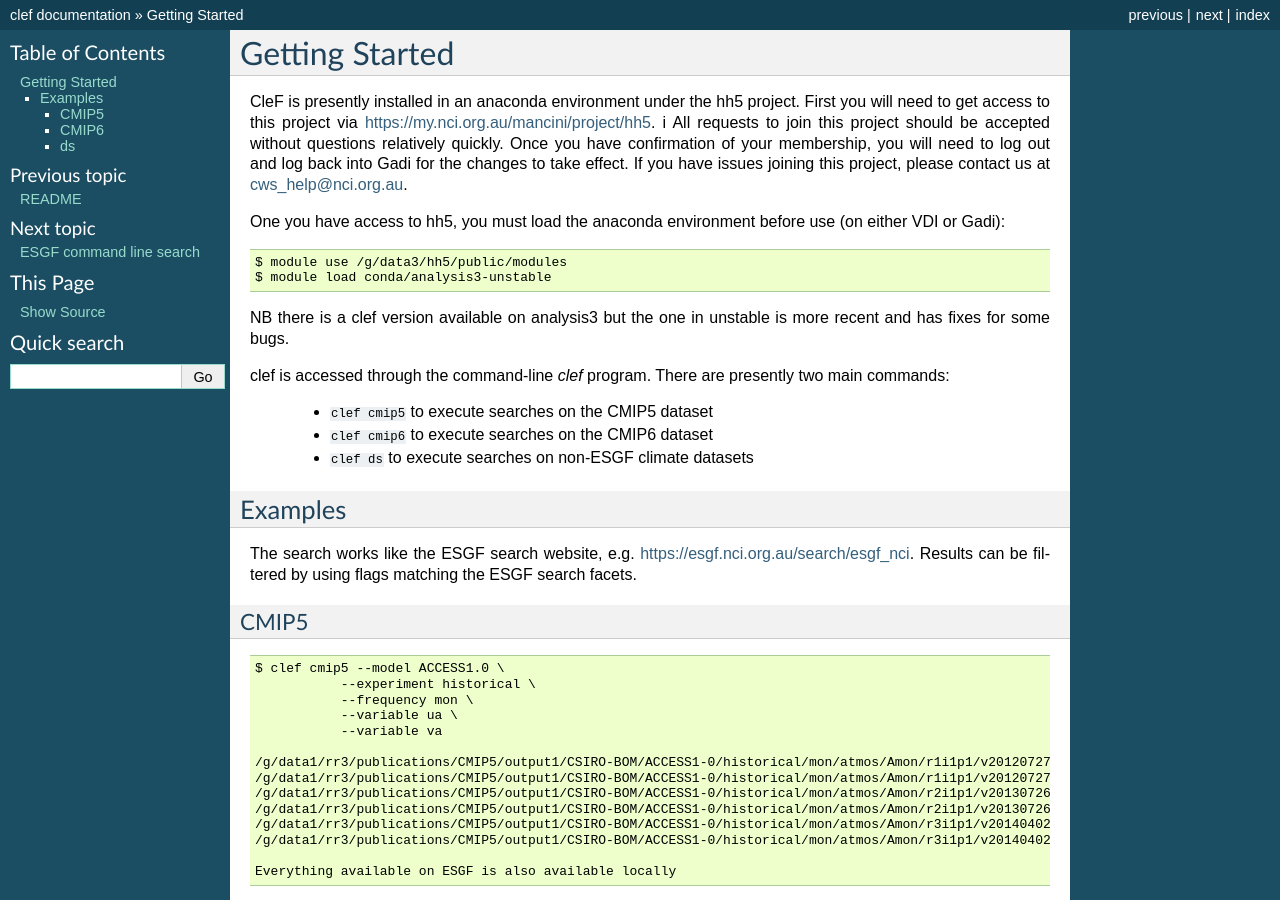
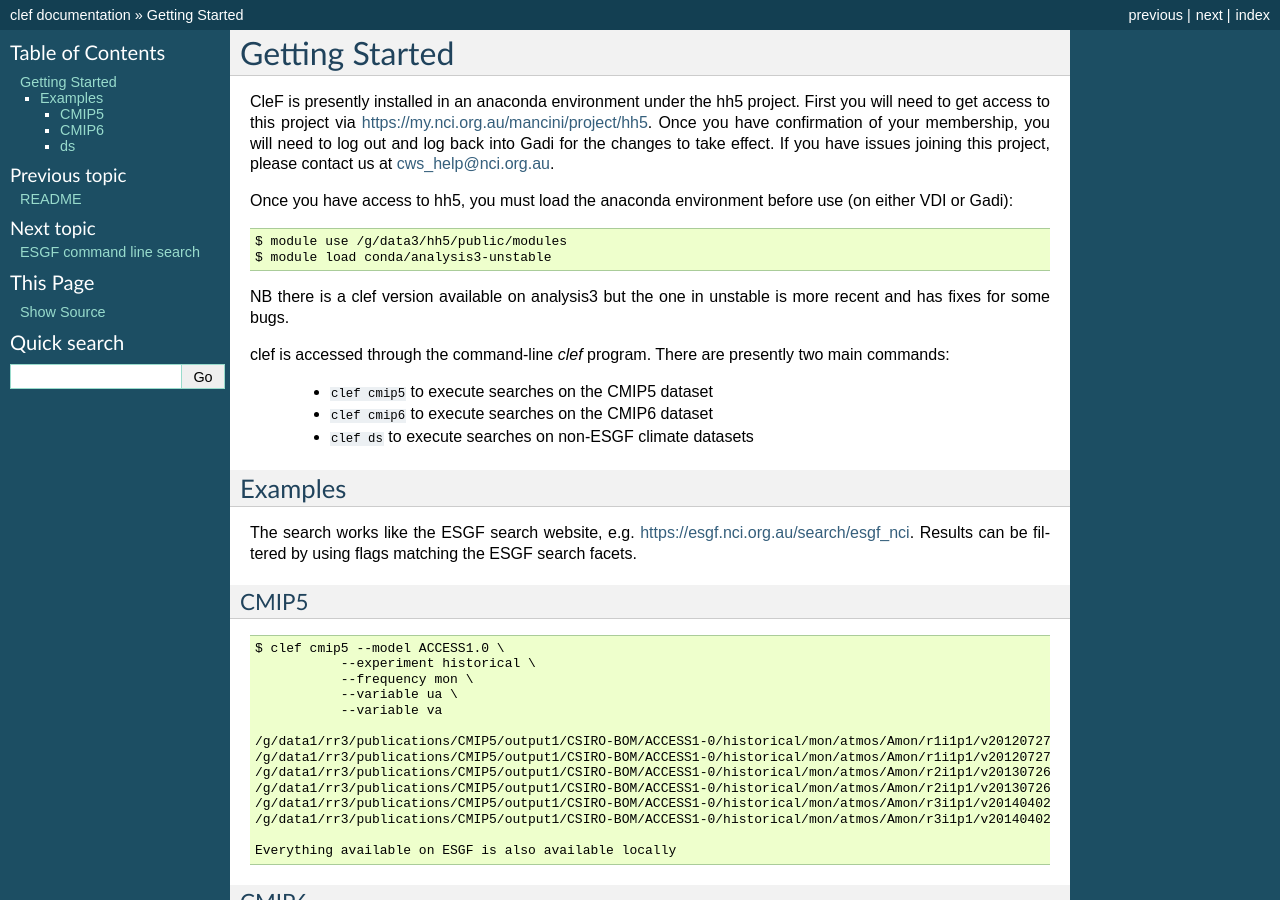
Before and after one commit to coecms/clef, a Sphinx documentation site: the page built from docs/gettingstarted.rst, in a window 1280 px wide and 900 px high. Built offline with Sphinx 7.4.7, drawn with Linux system fonts in a browser that asks for light colours; pages that are not in the unit, such as notebooks, are missing from menus.

Commit message:
fixed typos

```diff
--- a/docs/gettingstarted.rst
+++ b/docs/gettingstarted.rst
@@ -2,12 +2,11 @@ Getting Started
 ===============
 
 CleF is presently installed in an anaconda environment under the hh5 project.
-First you will need to get access to this project via https://my.nci.org.au/mancini/project/hh5. i
-All requests to join this project should be accepted without questions relatively quickly.
+First you will need to get access to this project via https://my.nci.org.au/mancini/project/hh5.
 Once you have confirmation of your membership, you will need to log out and log back into Gadi for the changes to take effect.
 If you have issues joining this project, please contact us at cws_help@nci.org.au.
 
-One you have access to hh5, you must load the anaconda environment before use (on either VDI or Gadi)::
+Once you have access to hh5, you must load the anaconda environment before use (on either VDI or Gadi)::
 
     $ module use /g/data3/hh5/public/modules
     $ module load conda/analysis3-unstable
```
